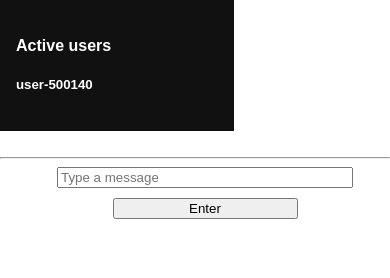
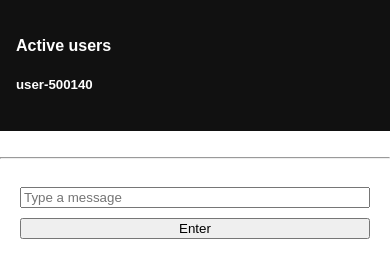
Before and after one commit to u33am/chat-application, a plain HTML site: page public/chat.html in a window 390 px wide. Drawn offline with nearby package versions, Linux system fonts and the light colour scheme; no server answers.

Commit message:
improved demo.css to better responsiveness on small devices

```diff
--- a/public/css/demo.css
+++ b/public/css/demo.css
@@ -89,3 +89,31 @@
     padding-left: 20px;
   }
 }
+
+/* Responsive design for mobile */
+@media screen and (max-width: 768px) {
+  .sidenav {
+    width: 100%;
+    height: auto;
+    position: relative;
+  }
+
+  .content {
+    margin-left: 0;
+    padding: 20px;
+  }
+
+  .message_form {
+    display: flex;
+    flex-direction: column;
+  }
+
+  .message_form__input {
+    margin-bottom: 10px;
+    width: 100%;
+  }
+
+  .message_form__button {
+    width: 100%;
+  }
+}
```
